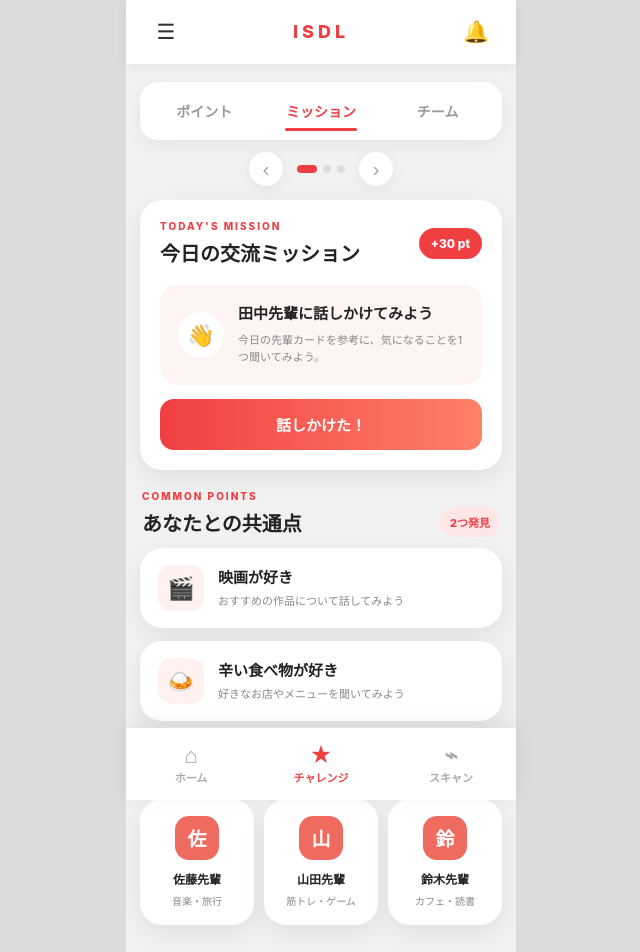
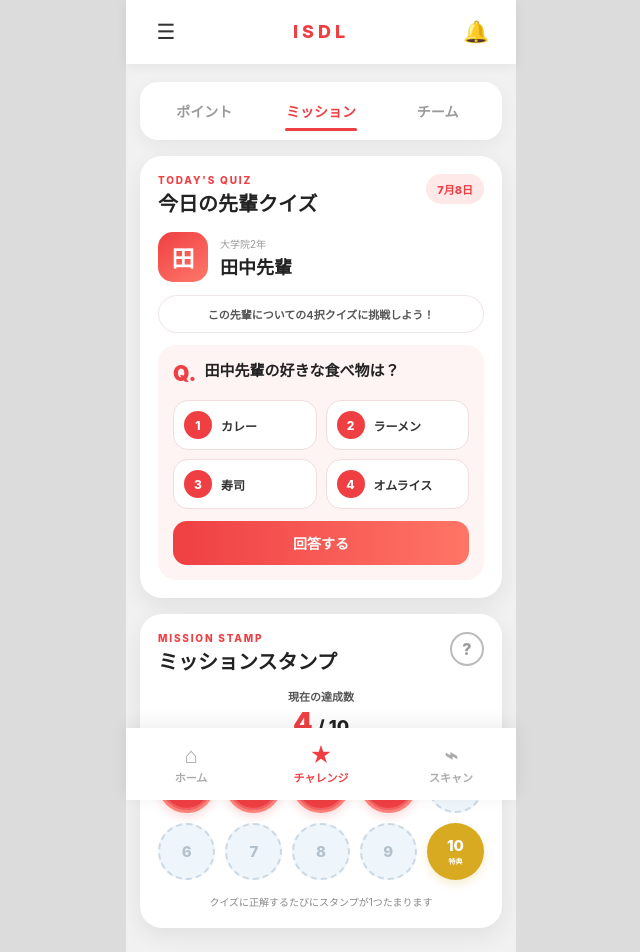
Before and after one commit to ISDL-hackathon/2026-teamC, a Next.js app: page /challenge/mission in a window 1280 px wide. Shown: the top 952 px of the page, without its empty margins (319-959 px from the left). Built offline with nearby package versions, Linux system fonts and the light colour scheme.

Commit message:
feat(d):ミッション画面の作成

```diff
--- a/src/app/challenge/mission/page.module.css
+++ b/src/app/challenge/mission/page.module.css
@@ -1,252 +1,363 @@
-.carouselControl {
-  display: flex;
-  align-items: center;
-  justify-content: center;
-  gap: 14px;
-  margin: -4px 0 14px;
-}
-
-.carouselControl button {
-  display: grid;
-  width: 34px;
-  height: 34px;
-  padding: 0;
-  border: none;
-  border-radius: 50%;
-  background: #ffffff;
-  color: #aaaaaa;
-  font-size: 21px;
-  box-shadow: 0 4px 14px rgba(0, 0, 0, 0.06);
-  cursor: pointer;
-  place-items: center;
-}
-
-.dots {
-  display: flex;
-  align-items: center;
-  gap: 6px;
-}
-
-.dots span {
-  width: 8px;
-  height: 8px;
-  border-radius: 50%;
-  background: #dddddd;
-}
-
-.dots .activeDot {
-  width: 20px;
-  border-radius: 999px;
-  background: #ef3f43;
-}
-
-.todayCard,
-.commonCard,
-.seniorCard {
+.quizCard,
+.stampCard {
   border-radius: 22px;
   background: #ffffff;
   box-shadow: 0 8px 24px rgba(0, 0, 0, 0.07);
 }
 
-.todayCard {
-  margin-bottom: 18px;
-  padding: 20px;
+.quizCard {
+  margin-bottom: 16px;
+  padding: 18px;
 }
 
-.rowBetween {
+.quizHeader,
+.stampHeader {
   display: flex;
-  align-items: center;
+  align-items: flex-start;
   justify-content: space-between;
   gap: 12px;
 }
 
 .label {
-  margin: 0 0 6px;
+  margin: 0 0 5px;
   color: #ef3f43;
   font-size: 10px;
   font-weight: 800;
-  letter-spacing: 2px;
+  letter-spacing: 1.8px;
 }
 
-.mainTitle {
+.mainTitle,
+.stampTitle {
   margin: 0;
+  color: #222222;
   font-size: 20px;
   font-weight: 800;
+  line-height: 1.3;
 }
 
-.pointBadge {
+.dateBadge {
   flex-shrink: 0;
-  padding: 8px 12px;
+  padding: 7px 11px;
   border-radius: 999px;
-  background: #ef3f43;
-  color: #ffffff;
-  font-size: 12px;
-  font-weight: 800;
-}
-
-.todayMissionBox {
-  display: flex;
-  align-items: center;
-  gap: 14px;
-  margin: 18px 0 14px;
-  padding: 18px;
-  border-radius: 18px;
-  background: #fff4f4;
-}
-
-.missionIcon {
-  display: grid;
-  width: 46px;
-  height: 46px;
-  flex-shrink: 0;
-  border-radius: 50%;
-  background: #ffffff;
-  font-size: 22px;
-  place-items: center;
-}
-
-.missionText {
-  min-width: 0;
-}
-
-.missionText h3 {
-  margin: 0;
-  font-size: 15px;
-  line-height: 1.5;
-}
-
-.missionText p {
-  margin: 6px 0 0;
-  color: #888888;
-  font-size: 11px;
-  line-height: 1.6;
-}
-
-.talkButton {
-  width: 100%;
-  padding: 15px;
-  border: none;
-  border-radius: 14px;
-  background: linear-gradient(90deg, #ef3f43, #ff8069);
-  color: #ffffff;
-  font-size: 15px;
-  font-weight: 800;
-  cursor: pointer;
-}
-
-.sectionHeading {
-  display: flex;
-  align-items: flex-end;
-  justify-content: space-between;
-  gap: 12px;
-  margin: 20px 2px 11px;
-}
-
-.sectionHeading h2 {
-  margin: 0;
-  font-size: 20px;
-  font-weight: 800;
-}
-
-.pinkBadge {
-  flex-shrink: 0;
-  padding: 7px 10px;
-  border-radius: 999px;
-  background: #ffe6e6;
+  background: #ffe8e8;
   color: #ef3f43;
   font-size: 11px;
   font-weight: 800;
 }
 
-.commonCard {
+.seniorProfile {
   display: flex;
   align-items: center;
-  gap: 14px;
-  margin-bottom: 13px;
-  padding: 17px 18px;
-}
-
-.commonIcon {
-  display: grid;
-  width: 46px;
-  height: 46px;
-  flex-shrink: 0;
-  border-radius: 14px;
-  background: #fff1ef;
-  font-size: 22px;
-  place-items: center;
-}
-
-.commonCard h3 {
-  margin: 0;
-  font-size: 15px;
-}
-
-.commonCard p {
-  margin: 6px 0 0;
-  color: #888888;
-  font-size: 11px;
-  line-height: 1.5;
-}
-
-.seniorGrid {
-  display: grid;
-  grid-template-columns: repeat(3, 1fr);
-  gap: 10px;
-}
-
-.seniorCard {
-  min-width: 0;
-  padding: 17px 7px;
-  text-align: center;
+  gap: 12px;
+  margin-top: 15px;
 }
 
 .seniorIcon {
   display: grid;
-  width: 44px;
-  height: 44px;
-  margin: 0 auto 10px;
-  border-radius: 14px;
-  background: #ef6b5f;
+  width: 50px;
+  height: 50px;
+  flex-shrink: 0;
+  border-radius: 15px;
+  background: linear-gradient(145deg, #ef3f43, #ff7869);
   color: #ffffff;
-  font-size: 19px;
+  font-size: 23px;
   font-weight: 800;
   place-items: center;
 }
 
-.seniorCard h3 {
-  margin: 0;
-  overflow: hidden;
-  font-size: 12px;
-  text-overflow: ellipsis;
-  white-space: nowrap;
+.seniorInfo {
+  min-width: 0;
+  flex: 1;
 }
 
-.seniorCard p {
-  margin: 6px 0 0;
-  overflow: hidden;
+.seniorInfo p {
+  margin: 0 0 2px;
+  color: #999999;
+  font-size: 10px;
+}
+
+.seniorInfo h3 {
+  margin: 0;
+  color: #222222;
+  font-size: 18px;
+  font-weight: 800;
+}
+
+
+
+.quizDescription {
+  margin: 13px 0 12px;
+  padding: 10px 12px;
+  border: 1px solid #f1e5e5;
+  border-radius: 999px;
+  color: #555555;
+  font-size: 11px;
+  font-weight: 600;
+  text-align: center;
+}
+
+.questionBox {
+  padding: 15px;
+  border-radius: 18px;
+  background: #fff4f4;
+}
+
+.questionTitle {
+  display: flex;
+  align-items: flex-start;
+  gap: 8px;
+}
+
+.questionMark {
+  flex-shrink: 0;
+  color: #ef3f43;
+  font-size: 21px;
+  font-weight: 900;
+  line-height: 1.3;
+}
+
+.questionTitle h3 {
+  margin: 0;
+  color: #222222;
+  font-size: 15px;
+  font-weight: 800;
+  line-height: 1.5;
+}
+
+.optionGrid {
+  display: grid;
+  grid-template-columns: repeat(2, minmax(0, 1fr));
+  gap: 9px;
+  margin-top: 13px;
+}
+
+.optionButton {
+  display: flex;
+  align-items: center;
+  min-width: 0;
+  min-height: 50px;
+  gap: 9px;
+  padding: 8px 10px;
+  border: 1px solid #f0dddd;
+  border-radius: 15px;
+  background: #ffffff;
+  color: #333333;
+  font-family: inherit;
+  font-size: 12px;
+  font-weight: 700;
+  text-align: left;
+  cursor: pointer;
+  transition:
+    border-color 0.2s ease,
+    background-color 0.2s ease,
+    transform 0.2s ease;
+}
+
+.optionButton:hover {
+  border-color: #ef3f43;
+  background: #fffafa;
+}
+
+.optionButton:active {
+  transform: scale(0.98);
+}
+
+.optionNumber {
+  display: grid;
+  width: 28px;
+  height: 28px;
+  flex-shrink: 0;
+  border-radius: 50%;
+  background: #ef3f43;
+  color: #ffffff;
+  font-size: 12px;
+  font-weight: 800;
+  place-items: center;
+}
+
+.answerButton {
+  width: 100%;
+  margin-top: 12px;
+  padding: 12px;
+  border: none;
+  border-radius: 14px;
+  background: linear-gradient(90deg, #ef3f43, #ff7566);
+  color: #ffffff;
+  font-family: inherit;
+  font-size: 14px;
+  font-weight: 800;
+  cursor: pointer;
+  transition:
+    opacity 0.2s ease,
+    transform 0.2s ease;
+}
+
+.answerButton:hover {
+  opacity: 0.92;
+}
+
+.answerButton:active {
+  transform: scale(0.99);
+}
+
+.stampCard {
+  padding: 18px;
+}
+
+.helpButton {
+  display: grid;
+  width: 34px;
+  height: 34px;
+  flex-shrink: 0;
+  padding: 0;
+  border: 2px solid #bbbbbb;
+  border-radius: 50%;
+  background: #ffffff;
+  color: #999999;
+  font-family: inherit;
+  font-size: 16px;
+  font-weight: 800;
+  cursor: pointer;
+  place-items: center;
+}
+
+.progressArea {
+  margin-top: 13px;
+  text-align: center;
+}
+
+.progressArea p {
+  margin: 0 0 2px;
+  color: #555555;
+  font-size: 11px;
+  font-weight: 700;
+}
+
+.progressCount {
+  display: flex;
+  align-items: baseline;
+  justify-content: center;
+  gap: 5px;
+}
+
+.progressCount strong {
+  color: #ef3f43;
+  font-size: 28px;
+  font-weight: 900;
+}
+
+.progressCount span {
+  color: #222222;
+  font-size: 18px;
+  font-weight: 800;
+}
+
+.stampGrid {
+  display: grid;
+  grid-template-columns: repeat(5, 1fr);
+  gap: 10px;
+  margin-top: 15px;
+}
+
+.stamp {
+  display: flex;
+  align-items: center;
+  justify-content: center;
+  flex-direction: column;
+  width: 100%;
+  aspect-ratio: 1 / 1;
+  border-radius: 50%;
+  font-size: 15px;
+  font-weight: 800;
+}
+
+.earnedStamp {
+  border: 3px solid #ff837b;
+  background: #ef3f43;
+  color: #ffffff;
+  box-shadow:
+    inset 0 0 0 2px rgba(255, 255, 255, 0.18),
+    0 4px 10px rgba(239, 63, 67, 0.18);
+}
+
+.unearnedStamp {
+  border: 2px dashed #cbd9e4;
+  background: #eef5fb;
+  color: #b3c1cc;
+}
+
+.rewardStamp {
+  border: none;
+  background: #d8aa22;
+  color: #ffffff;
+  box-shadow: 0 4px 10px rgba(216, 170, 34, 0.22);
+}
+
+.rewardStamp small {
+  margin-top: 1px;
+  font-size: 7px;
+  font-weight: 800;
+}
+
+.stampNote {
+  margin: 14px 0 0;
   color: #888888;
   font-size: 10px;
-  text-overflow: ellipsis;
-  white-space: nowrap;
+  line-height: 1.6;
+  text-align: center;
 }
 
 @media (max-width: 350px) {
-  .todayMissionBox {
-    align-items: flex-start;
+  .quizCard,
+  .stampCard {
     padding: 15px;
   }
 
-  .sectionHeading h2 {
+  .mainTitle,
+  .stampTitle {
     font-size: 18px;
   }
 
-  .seniorGrid {
+  .seniorIcon {
+    width: 46px;
+    height: 46px;
+  }
+
+  .seniorInfo h3 {
+    font-size: 16px;
+  }
+
+  .pointBadge {
+    padding: 6px 8px;
+    font-size: 10px;
+  }
+
+  .questionBox {
+    padding: 13px;
+  }
+
+  .optionGrid {
     gap: 7px;
   }
 
-  .seniorCard {
-    padding-right: 4px;
-    padding-left: 4px;
+  .optionButton {
+    min-height: 46px;
+    gap: 7px;
+    padding: 7px 8px;
+    font-size: 11px;
+  }
+
+  .optionNumber {
+    width: 25px;
+    height: 25px;
+    font-size: 11px;
+  }
+
+  .stampGrid {
+    gap: 7px;
+  }
+
+  .stamp {
+    font-size: 13px;
   }
 }
--- a/src/app/challenge/mission/page.tsx
+++ b/src/app/challenge/mission/page.tsx
@@ -1,114 +1,130 @@
 import styles from "./page.module.css";
 
-const seniors = [
+const quizOptions = [
   {
-    icon: "佐",
-    name: "佐藤先輩",
-    detail: "音楽・旅行",
+    id: 1,
+    text: "カレー",
   },
   {
-    icon: "山",
-    name: "山田先輩",
-    detail: "筋トレ・ゲーム",
+    id: 2,
+    text: "ラーメン",
   },
   {
-    icon: "鈴",
-    name: "鈴木先輩",
-    detail: "カフェ・読書",
+    id: 3,
+    text: "寿司",
+  },
+  {
+    id: 4,
+    text: "オムライス",
   },
 ];
+
+const earnedStampCount = 4;
+const totalStampCount = 10;
 
 export default function MissionPage() {
   return (
     <>
-      <div className={styles.carouselControl}>
-        <button type="button" aria-label="前のミッション">
-          ‹
-        </button>
+      <section className={styles.quizCard}>
+        <div className={styles.quizHeader}>
+          <div>
+            <p className={styles.label}>TODAY&apos;S QUIZ</p>
+            <h2 className={styles.mainTitle}>今日の先輩クイズ</h2>
+          </div>
 
-        <div className={styles.dots}>
-          <span className={styles.activeDot} />
-          <span />
-          <span />
+          <span className={styles.dateBadge}>7月8日</span>
         </div>
 
-        <button type="button" aria-label="次のミッション">
-          ›
-        </button>
-      </div>
+        <div className={styles.seniorProfile}>
+          <div className={styles.seniorIcon}>田</div>
 
-      <section className={styles.todayCard}>
-        <div className={styles.rowBetween}>
-          <div>
-            <p className={styles.label}>TODAY&apos;S MISSION</p>
-            <h2 className={styles.mainTitle}>今日の交流ミッション</h2>
+          <div className={styles.seniorInfo}>
+            <p>大学院2年</p>
+            <h3>田中先輩</h3>
           </div>
 
-          <span className={styles.pointBadge}>+30 pt</span>
+
         </div>
 
-        <div className={styles.todayMissionBox}>
-          <div className={styles.missionIcon}>👋</div>
+        <p className={styles.quizDescription}>
+          この先輩についての4択クイズに挑戦しよう！
+        </p>
 
-          <div className={styles.missionText}>
-            <h3>田中先輩に話しかけてみよう</h3>
+        <div className={styles.questionBox}>
+          <div className={styles.questionTitle}>
+            <span className={styles.questionMark}>Q.</span>
+            <h3>田中先輩の好きな食べ物は？</h3>
+          </div>
 
-            <p>
-              今日の先輩カードを参考に、気になることを1つ聞いてみよう。
-            </p>
+          <div className={styles.optionGrid}>
+            {quizOptions.map((option) => (
+              <button
+                key={option.id}
+                type="button"
+                className={styles.optionButton}
+              >
+                <span className={styles.optionNumber}>{option.id}</span>
+                <span>{option.text}</span>
+              </button>
+            ))}
+          </div>
+
+          <button type="button" className={styles.answerButton}>
+            回答する
+          </button>
+        </div>
+      </section>
+
+      <section className={styles.stampCard}>
+        <div className={styles.stampHeader}>
+          <div>
+            <p className={styles.label}>MISSION STAMP</p>
+            <h2 className={styles.stampTitle}>ミッションスタンプ</h2>
+          </div>
+
+          <button
+            type="button"
+            className={styles.helpButton}
+            aria-label="ミッションスタンプの説明"
+          >
+            ?
+          </button>
+        </div>
+
+        <div className={styles.progressArea}>
+          <p>現在の達成数</p>
+
+          <div className={styles.progressCount}>
+            <strong>{earnedStampCount}</strong>
+            <span>/ {totalStampCount}</span>
           </div>
         </div>
 
-        <button type="button" className={styles.talkButton}>
-          話しかけた！
-        </button>
-      </section>
+        <div className={styles.stampGrid}>
+          {Array.from({ length: totalStampCount }, (_, index) => {
+            const stampNumber = index + 1;
+            const isEarned = stampNumber <= earnedStampCount;
+            const isReward = stampNumber === totalStampCount;
 
-      <div className={styles.sectionHeading}>
-        <div>
-          <p className={styles.label}>COMMON POINTS</p>
-          <h2>あなたとの共通点</h2>
+            return (
+              <div
+                key={stampNumber}
+                className={`${styles.stamp} ${
+                  isEarned ? styles.earnedStamp : styles.unearnedStamp
+                } ${isReward ? styles.rewardStamp : ""}`}
+              >
+                <span>{stampNumber}</span>
+
+                {isReward && <small>特典</small>}
+              </div>
+            );
+          })}
         </div>
 
-        <span className={styles.pinkBadge}>2つ発見</span>
-      </div>
-
-      <section className={styles.commonCard}>
-        <div className={styles.commonIcon}>🎬</div>
-
-        <div>
-          <h3>映画が好き</h3>
-          <p>おすすめの作品について話してみよう</p>
-        </div>
+        <p className={styles.stampNote}>
+          クイズに正解するたびにスタンプが1つたまります
+        </p>
       </section>
-
-      <section className={styles.commonCard}>
-        <div className={styles.commonIcon}>🍛</div>
-
-        <div>
-          <h3>辛い食べ物が好き</h3>
-          <p>好きなお店やメニューを聞いてみよう</p>
-        </div>
-      </section>
-
-      <div className={styles.sectionHeading}>
-        <div>
-          <p className={styles.label}>THIS WEEK</p>
-          <h2>今週知った先輩</h2>
-        </div>
-
-        <span className={styles.pinkBadge}>3人</span>
-      </div>
-
-      <div className={styles.seniorGrid}>
-        {seniors.map((senior) => (
-          <article key={senior.name} className={styles.seniorCard}>
-            <div className={styles.seniorIcon}>{senior.icon}</div>
-            <h3>{senior.name}</h3>
-            <p>{senior.detail}</p>
-          </article>
-        ))}
-      </div>
     </>
   );
 }
```
